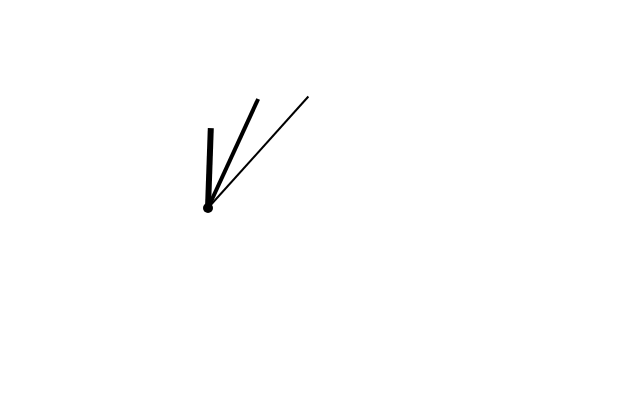
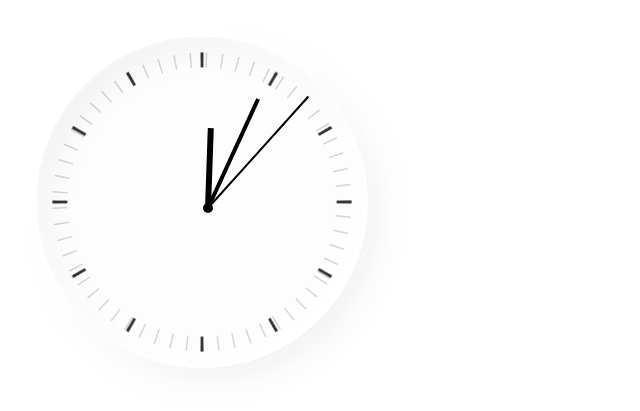
Before and after one commit to shizaahmad06/interview, a plain HTML site: page index.html in a window 1280 px wide. Shown: the whole page, without its empty margins (0-640 px from the left). Drawn offline with Linux system fonts and the light colour scheme; the site is published under a folder, as on GitHub Pages, so addresses that start at the root find nothing.

Commit message:
Update index.html

```diff
--- a/index.html
+++ b/index.html
@@ -12,7 +12,7 @@
           height: 400px;
           border-radius: 50%;
           position: relative;
-          background-image: url('/clockbg.svg');
+          background-image: url('./clockbg.svg');
           background-size: cover;
           background-repeat: no-repeat;
         }
@@ -24,7 +24,7 @@
             width: 75%;
             height: 75%;
             z-index: -1;
-            background-image: url('/lines.svg');
+            background-image: url('./lines.svg');
             background-repeat: no-repeat;
             background-size: cover;
             transform: rotate(33deg);
@@ -37,7 +37,7 @@
             width: 75%;
             height: 75%;
             z-index: -1;
-            background-image: url('/dots.jpg');
+            background-image: url('./dots.jpg');
             background-repeat: no-repeat;
             background-size: cover;
             transform: rotate(30deg);
```
